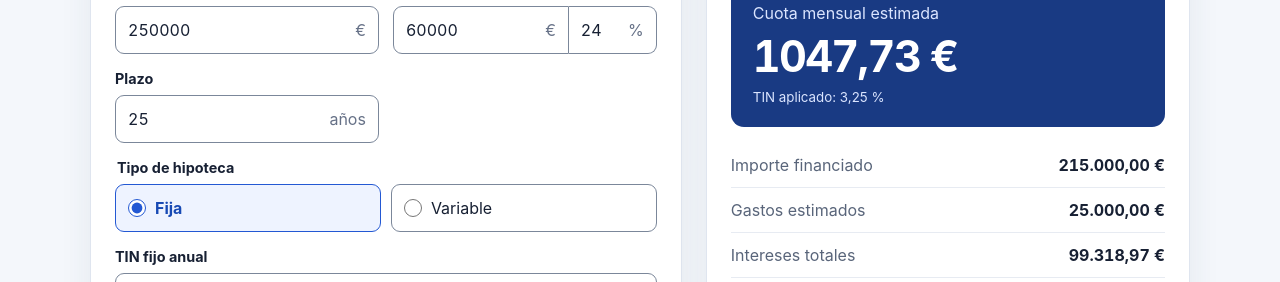
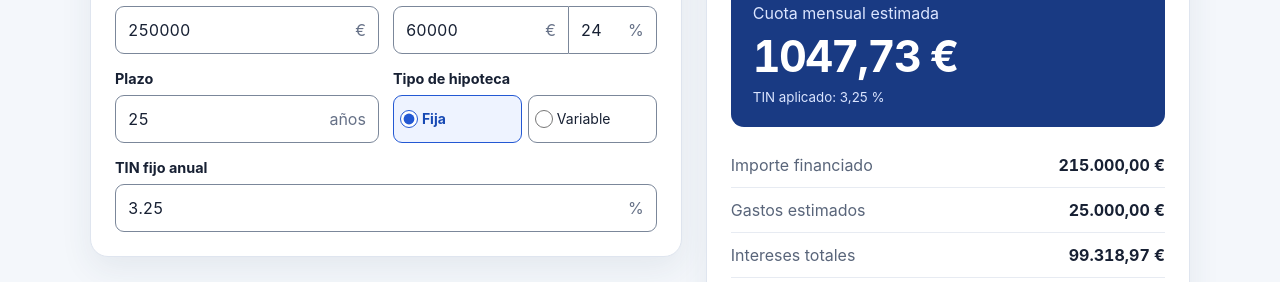
Before and after one commit to DaniSanti/comparahipoteca-v2, a React (Vite) app: page / in a window 1280 px wide. Shown: the part 249-531 px from the top of the page. Built offline with nearby package versions, Linux system fonts and the light colour scheme; no server answers.

Commit message:
ui: place mortgage type beside loan term (#26)

```diff
--- a/src/features/simulator/MortgageSimulator.tsx
+++ b/src/features/simulator/MortgageSimulator.tsx
@@ -307,9 +307,7 @@ export function MortgageSimulator() {
               error={visibleErrors.termYears}
               integer
             />
-          </div>
-
-          <fieldset>
+            <fieldset className="mortgage-type">
               <legend>Tipo de hipoteca</legend>
               <div className="type-options">
                 {(["fixed", "variable"] as const).map((type) => (
@@ -333,6 +331,7 @@ export function MortgageSimulator() {
                 ))}
               </div>
             </fieldset>
+          </div>
 
           {values.type === "fixed" ? (
             <NumberField
--- a/src/index.css
+++ b/src/index.css
@@ -184,3 +184,7 @@ button:disabled, button[aria-disabled="true"] { color: #4d596d; background: #d9d
 @media (max-width: 600px) {
   .field-grid:not(.rate-fields) { grid-template-columns: 1fr; }
 }
+
+.mortgage-type legend { padding: 0; }
+.mortgage-type .type-options { gap: 6px; }
+.mortgage-type .type-option { gap: 4px; padding: 10px 6px; font-size: .875rem; }
```
Also changed, not shown: 1 other file (tests, documents, lock files or other folders). Lines whose indentation alone changed are shown as unchanged.
